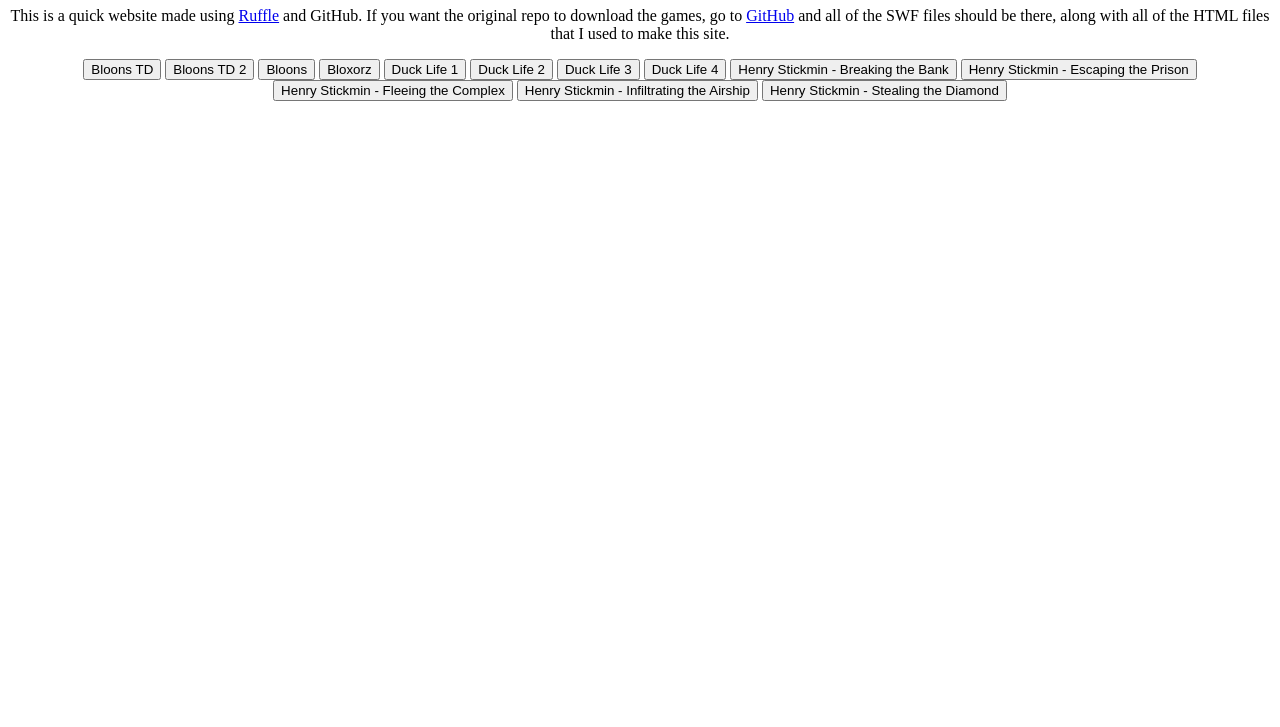
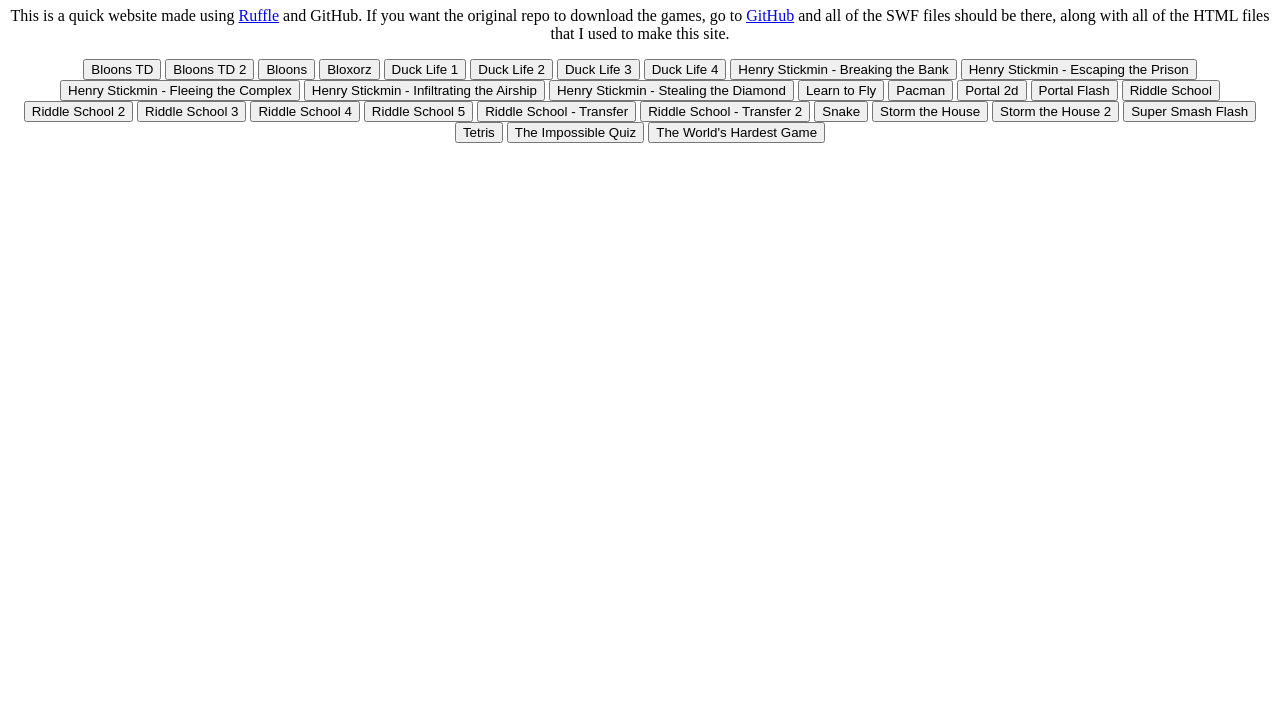
Before and after one commit to selenite-cc/flasharchive, a plain HTML site: page html/index.html in a window 1280 px wide. Shown: the part 73-800 px from the top of the page. Drawn offline with Linux system fonts and the light colour scheme.

Commit message:
Update index.html

```diff
--- a/html/index.html
+++ b/html/index.html
@@ -21,6 +21,24 @@
      <button onclick="window.location.href='hs-ftc.html';">Henry Stickmin - Fleeing the Complex</button>
      <button onclick="window.location.href='hs-ita.html';">Henry Stickmin - Infiltrating the Airship</button>
      <button onclick="window.location.href='hs-std.html';">Henry Stickmin - Stealing the Diamond</button>
+     <button onclick="window.location.href='learntofly.html';">Learn to Fly</button>
+     <button onclick="window.location.href='pacman.html';">Pacman</button>
+     <button onclick="window.location.href='portal2d.html';">Portal 2d</button>
+     <button onclick="window.location.href='portalflash.html';">Portal Flash</button>
+     <button onclick="window.location.href='rs.html';">Riddle School</button>
+     <button onclick="window.location.href='rs2.html';">Riddle School 2</button>
+     <button onclick="window.location.href='rs3.html';">Riddle School 3</button>
+     <button onclick="window.location.href='rs4.html';">Riddle School 4</button>
+     <button onclick="window.location.href='rs5.html';">Riddle School 5</button>
+     <button onclick="window.location.href='rs-t.html';">Riddle School - Transfer</button>
+     <button onclick="window.location.href='rs-t2.html';">Riddle School - Transfer 2</button>
+     <button onclick="window.location.href='snake.html';">Snake</button>
+     <button onclick="window.location.href='sth.html';">Storm the House</button>
+     <button onclick="window.location.href='sth2.html';">Storm the House 2</button>
+     <button onclick="window.location.href='supersmashflash.html';">Super Smash Flash</button>
+     <button onclick="window.location.href='tetris.html';">Tetris</button>
+     <button onclick="window.location.href='impossiblequiz.html';">The Impossible Quiz</button>
+     <button onclick="window.location.href='hardestgame.html';">The World's Hardest Game</button>
     </center>
   </body>
 </html>
```
